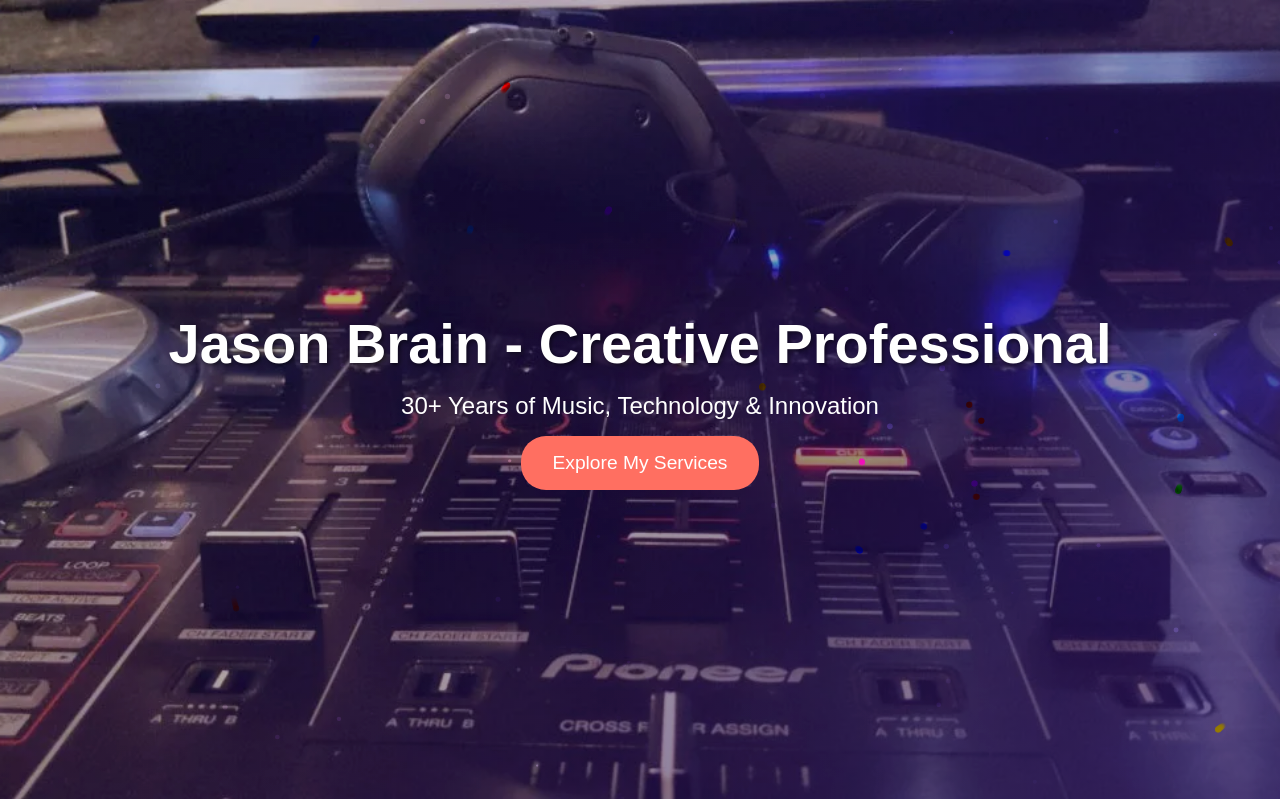
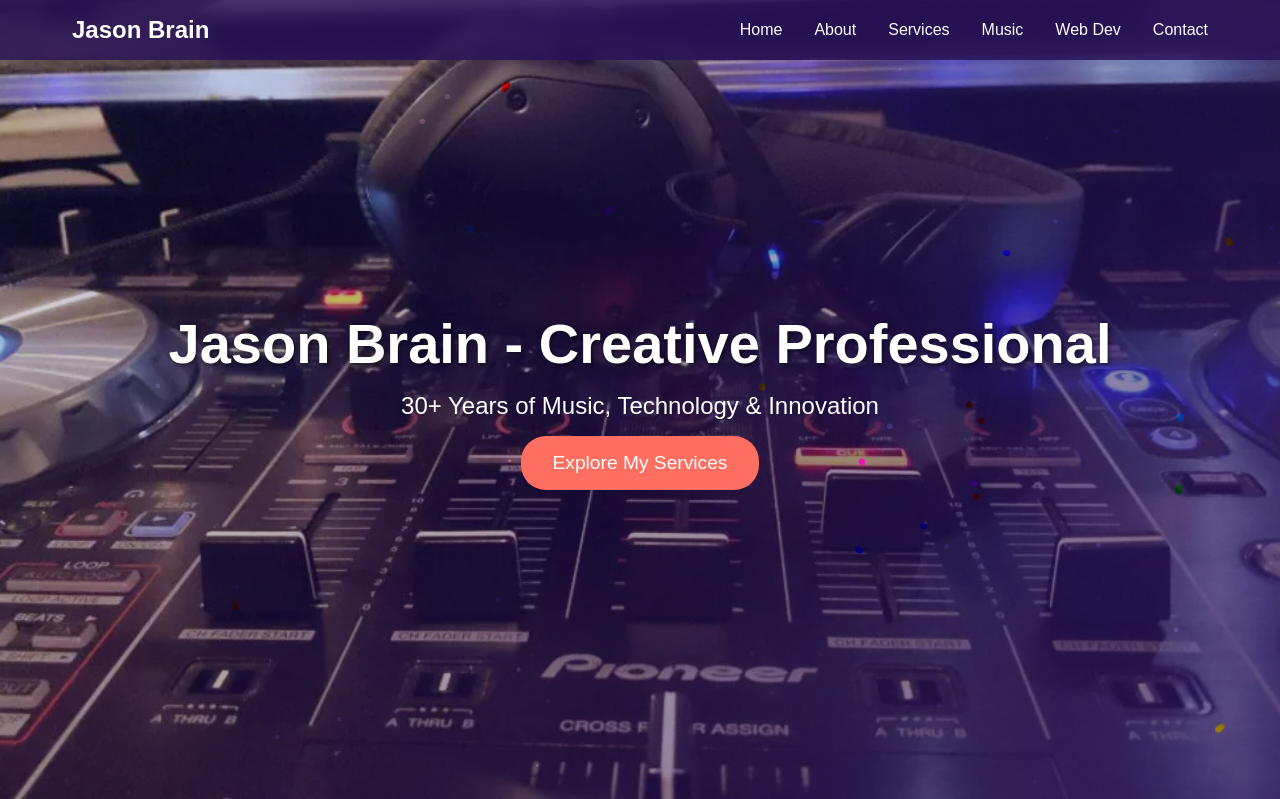
Before and after one commit to jasonbra1n/jasonbra1n, a PHP site: page / in a window 1280 px wide. Shown: the top 799 px of the page. Run offline with PHP 8.4, Linux system fonts and the light colour scheme.

Commit message:
Nav and updates

```diff
--- a/index.html
+++ b/index.html
@@ -39,6 +39,24 @@
   </script>
 </head>
 <body>
+  <nav class="top-nav">
+    <div class="nav-container">
+      <a href="#" class="nav-logo">Jason Brain</a>
+      <ul class="nav-menu">
+        <li><a href="#">Home</a></li>
+        <li><a href="#about">About</a></li>
+        <li><a href="#services">Services</a></li>
+        <li><a href="#music">Music</a></li>
+        <li><a href="#web-dev">Web Dev</a></li>
+        <li><a href="#contact">Contact</a></li>
+      </ul>
+      <button class="hamburger">
+        <span></span>
+        <span></span>
+        <span></span>
+      </button>
+    </div>
+  </nav>
   <header>
     <div class="header-background"></div>
     <div class="header-gradient"></div>
@@ -50,7 +68,7 @@
     </div>
   </header>
   <div class="container">
-    <section class="about">
+    <section class="about" id="about">
       <h2>Meet Jason Brain (ΙΑΣΩΝ) - Multi-Disciplinary Creative</h2>
       <div class="about-content-wrapper">
         <div class="about-image-container">
@@ -145,7 +163,7 @@
     <hr>
 
     <!-- Featured Music & Mixes -->
-    <section class="mix-player">
+    <section class="mix-player" id="music">
       <h2>Featured Music & Productions</h2>
       <p class="intro-paragraph">
         Showcasing the range and depth of creative work across genres and styles
--- a/styles.css
+++ b/styles.css
@@ -1,3 +1,85 @@
+/* Top Navigation */
+.top-nav {
+  position: fixed;
+  top: 0;
+  left: 0;
+  width: 100%;
+  background: rgba(41, 18, 89, 0.8);
+  backdrop-filter: blur(10px);
+  z-index: 1000;
+  transition: top 0.3s;
+}
+
+.nav-container {
+  max-width: 1200px;
+  margin: 0 auto;
+  display: flex;
+  justify-content: space-between;
+  align-items: center;
+  padding: 1rem 2rem;
+}
+
+.nav-logo {
+  color: white;
+  text-decoration: none;
+  font-size: 1.5rem;
+  font-weight: bold;
+}
+
+.nav-menu {
+  list-style: none;
+  display: flex;
+  gap: 2rem;
+}
+
+.nav-menu li a {
+  color: white;
+  text-decoration: none;
+  font-size: 1rem;
+  transition: color 0.3s;
+}
+
+.nav-menu li a:hover {
+  color: #ff6f61;
+}
+
+.hamburger {
+  display: none;
+  background: none;
+  border: none;
+  cursor: pointer;
+  flex-direction: column;
+  gap: 5px;
+}
+
+.hamburger span {
+  display: block;
+  width: 25px;
+  height: 3px;
+  background: white;
+}
+
+@media (max-width: 768px) {
+  .nav-menu {
+    display: none;
+    flex-direction: column;
+    background: rgba(41, 18, 89, 0.95);
+    position: absolute;
+    top: 100%;
+    left: 0;
+    width: 100%;
+    padding: 1rem 0;
+  }
+
+  .nav-menu.active {
+    display: flex;
+  }
+
+  .hamburger {
+    display: flex;
+  }
+}
+
 * { margin: 0; padding: 0; box-sizing: border-box; }
 body { font-family: 'Arial', sans-serif; background: linear-gradient(180deg, #291259, #8146ff); color: #333; overflow-x: hidden; }
 
```
Also changed, not shown: script.js (+48 -0 lines).
